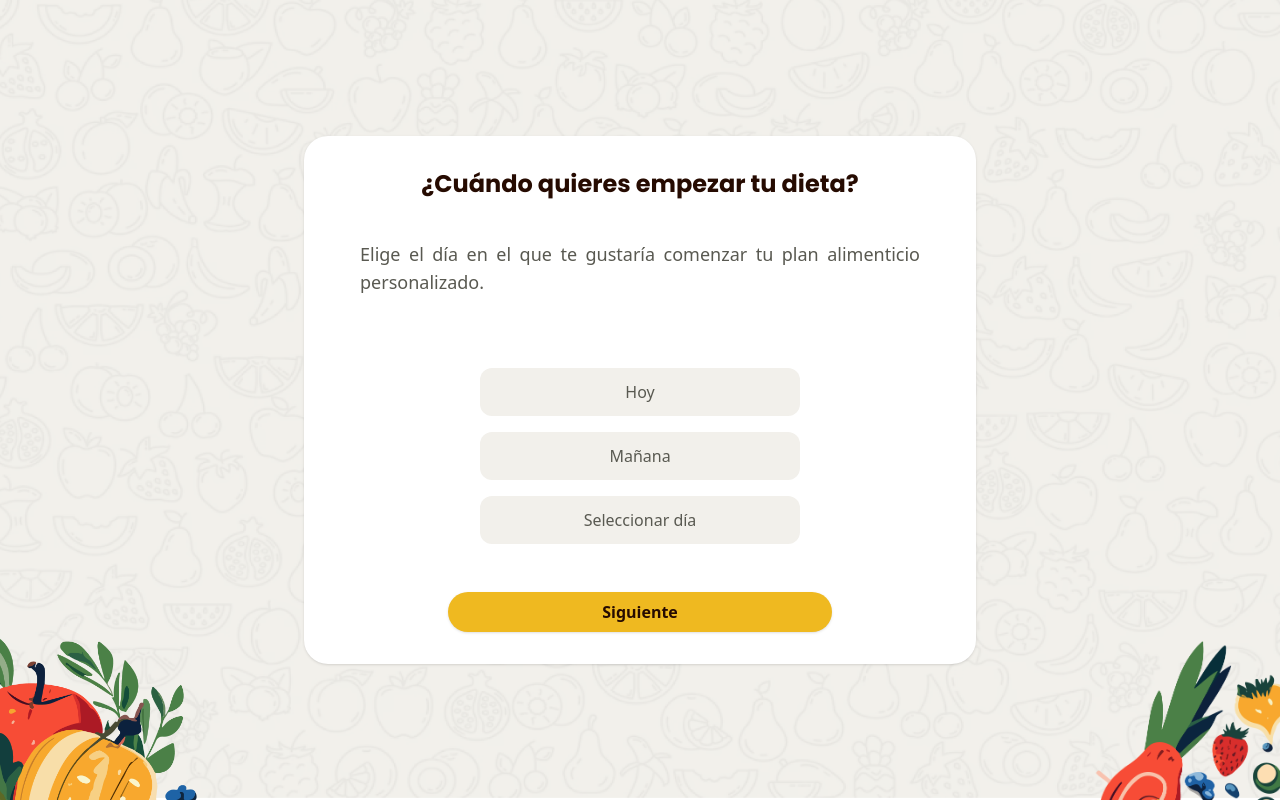
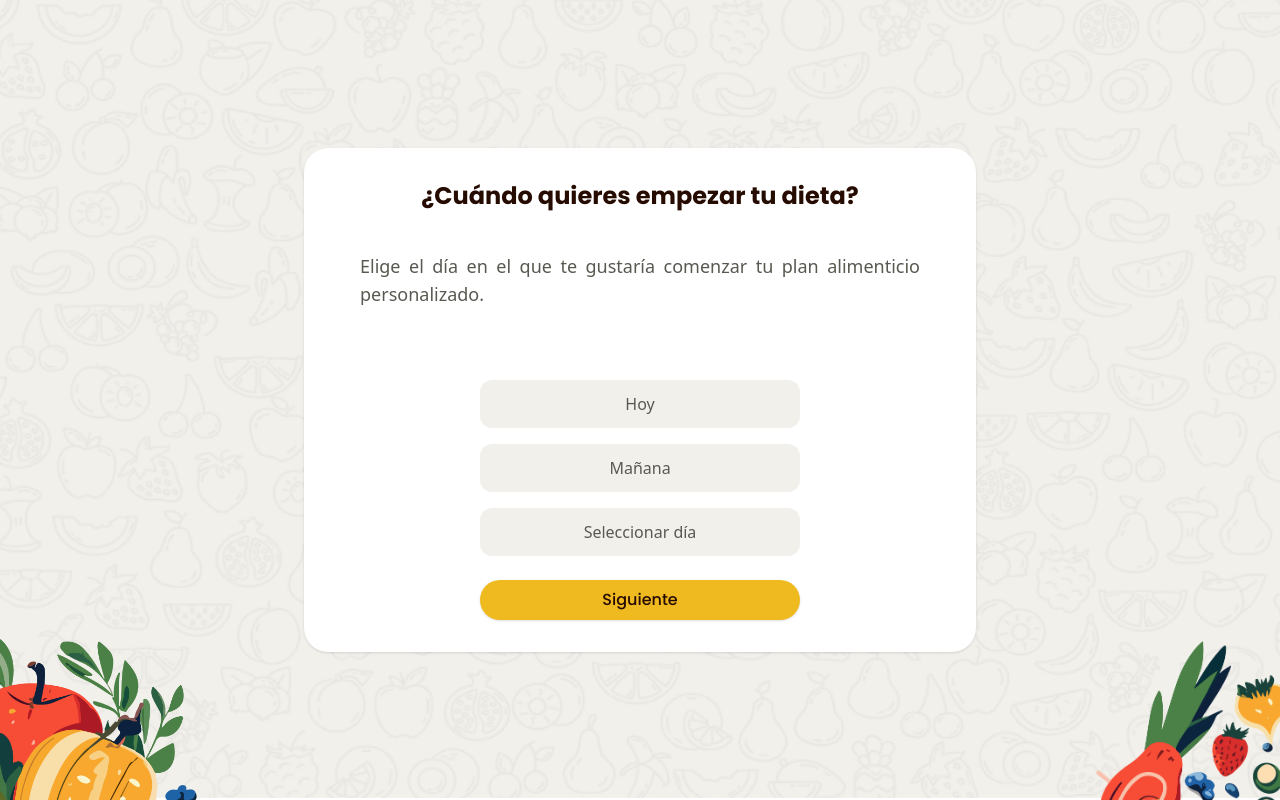
Before and after one commit to Rafiky724/NutrIA, a React (Vite) app in the folder frontend/: page /startDiet in a window 1280 px wide. Built offline with nearby package versions, Linux system fonts and the light colour scheme; no server answers; sample sign-in values are in the browser's storage.

Commit message:
Update StartDiet.tsx

```diff
--- a/frontend/src/pages/Onboarding/StartDiet.tsx
+++ b/frontend/src/pages/Onboarding/StartDiet.tsx
@@ -142,7 +142,7 @@ export default function StartDiet() {
 
         <button
           onClick={handleNext}
-          className="w-full sm:w-sm bg-yellow mt-6 text-brown font-semibold py-2 rounded-full shadow text-md mx-auto cursor-pointer hover:scale-105 transition"
+          className="w-3xs md:w-xs bg-yellow text-brown ft-medium py-2 rounded-full shadow mx-auto block hover:scale-105 transition cursor-pointer"
         >
           Siguiente
         </button>
```
